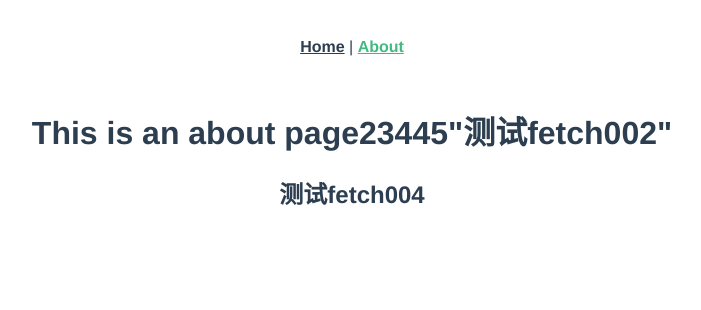
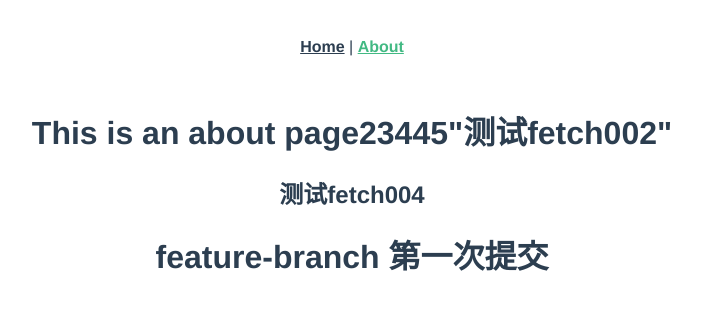
Before and after one commit to xiongdadassr007/gitcommit-test, a Vue app: page /about in a window 1280 px wide. Shown: the top 310 px of the page, without its empty margins (288-989 px from the left). Built offline with nearby package versions, Linux system fonts and the light colour scheme.

Commit message:
测试新建分支后，修改feature-branch分支001

```diff
--- a/src/views/About.vue
+++ b/src/views/About.vue
@@ -2,5 +2,6 @@
   <div class="about">
     <h1>This is an about page23445"测试fetch002"</h1>
     <h2>测试fetch004</h2>
+    <h1>feature-branch 第一次提交</h1>
   </div>
 </template>
```
